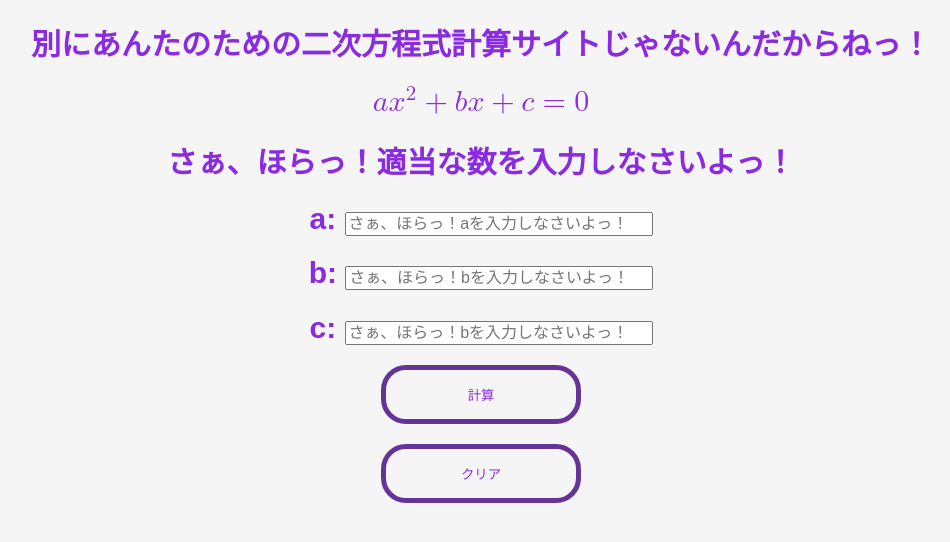
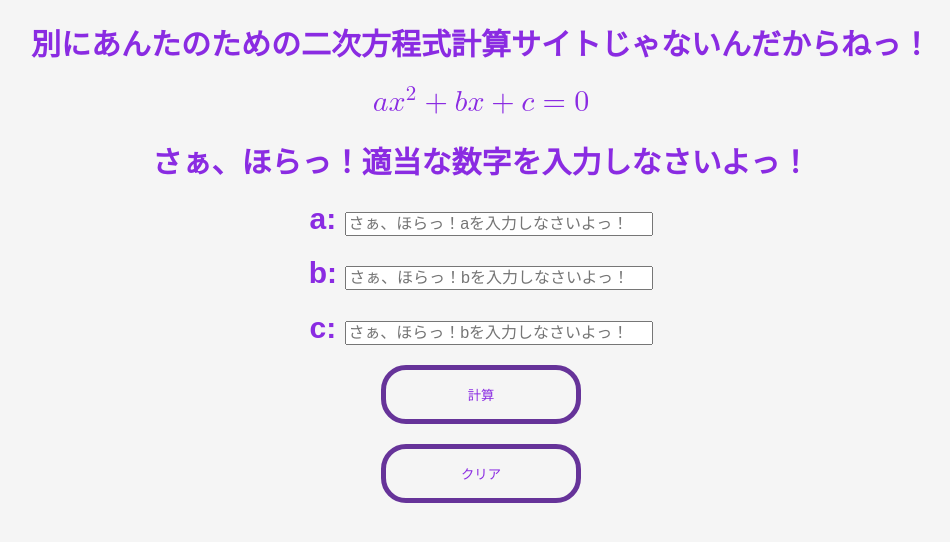
Before and after one commit to RX-78-GP01Fb/Quadratic_calculation_site, a plain HTML site: page index.html in a window 1280 px wide. Shown: the whole page, without its empty margins (159-1109 px from the left). Drawn offline with Linux system fonts and the light colour scheme.

Commit message:
Update index.html

```diff
--- a/index.html
+++ b/index.html
@@ -36,7 +36,7 @@
   </div>
   <div>
     <h1>
-      さぁ、ほらっ！適当な数を入力しなさいよっ！
+      さぁ、ほらっ！適当な数字を入力しなさいよっ！
     </h1>
   </div>
   <div>
```
